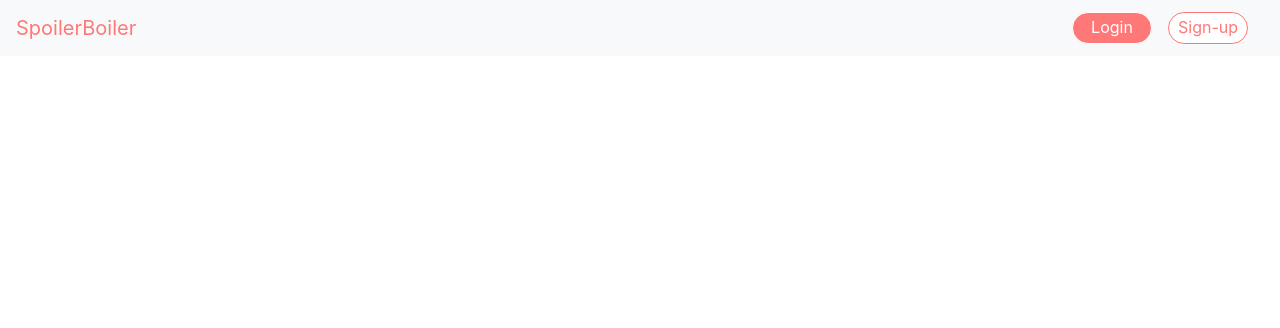
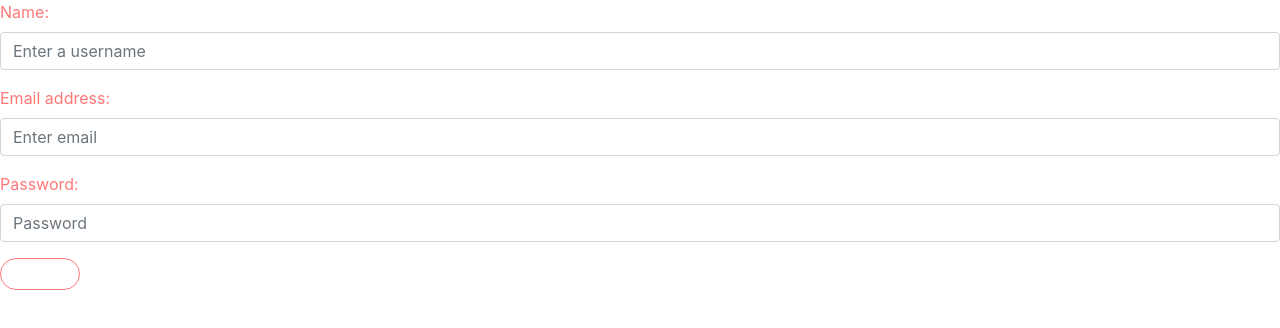
Before and after one commit to rayeshrajah/spoiler_boiler, a React (Create React App) app in the folder client/: page / in a window 1280 px wide. Shown: the top 328 px of the page. Built offline with nearby package versions, Linux system fonts and the light colour scheme; no server answers.

Commit message:
Added styles to signup form

```diff
--- a/client/src/App.js
+++ b/client/src/App.js
@@ -3,6 +3,7 @@ import './styles/App.scss';
 import 'bootstrap/dist/css/bootstrap.min.css';
 import axios from 'axios'
 import Navbar from './components/Navbar'
+import SignupForm from './components/SignupForm';
 
 function App() {
   const [state, setState] = useState(
@@ -26,7 +27,7 @@ function App() {
       },[])
 
   return (
-    <Navbar />
+    <SignupForm/>
   );
 }
 
--- a/client/src/components/Button.js
+++ b/client/src/components/Button.js
@@ -15,5 +15,5 @@ export default function Button(props){
                disabled = {props.disabled}>
                {props.children}
         </button>
-    )
+    );
 }
--- /dev/null
+++ b/client/src/components/SignupForm.js
@@ -0,0 +1,22 @@
+import React from 'react'
+import '../styles/SignupForm.scss'
+import Button from './Button'
+
+export default function SignupForm(){
+    return (
+    <form>
+    <div class="form-group">
+    <label for="username" class="name-label">Name:</label>
+    <input type="text" class="form-control" id="username" placeholder="Enter a username"/>
+    </div>
+    <div class="form-group">
+    <label for="InputEmail" class="email-label">Email address:</label>
+    <input type="email" class="form-control" id="EmailInput" placeholder="Enter email"/>
+    </div>
+    <div class="form-group">
+    <label for="InputPassword" class="password-label">Password:</label>
+    <input type="password" class="form-control" id="PasswordInput" placeholder="Password"/>
+    </div>
+    <Button signup type="submit"></Button>
+    </form>);
+}
--- /dev/null
+++ b/client/src/styles/SignupForm.scss
@@ -0,0 +1,13 @@
+@import './Variables.scss';
+
+.name-label{
+    color: $pink-color
+}
+
+.email-label{
+    color: $pink-color
+}
+
+.password-label{
+    color: $pink-color
+}
```
